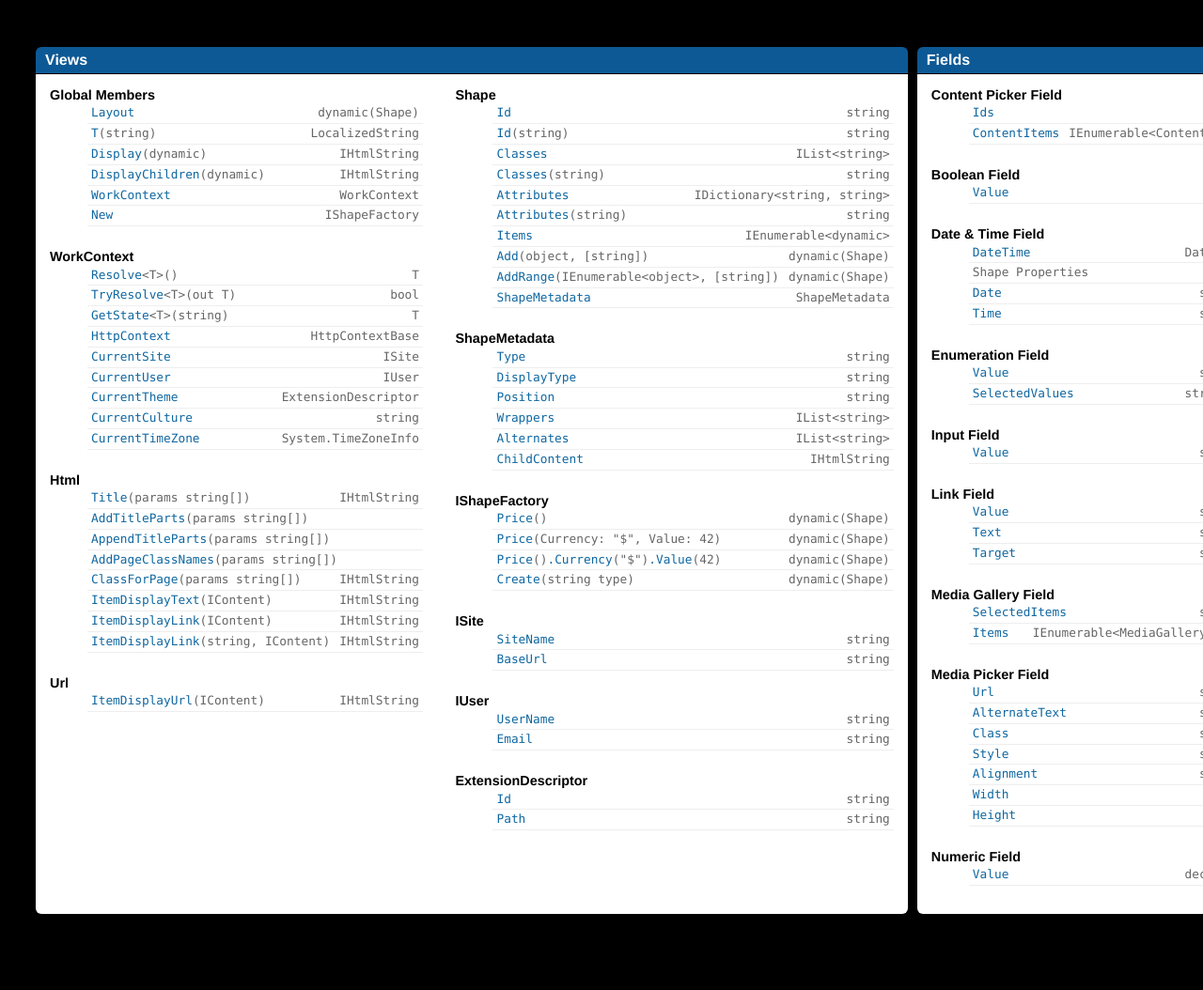
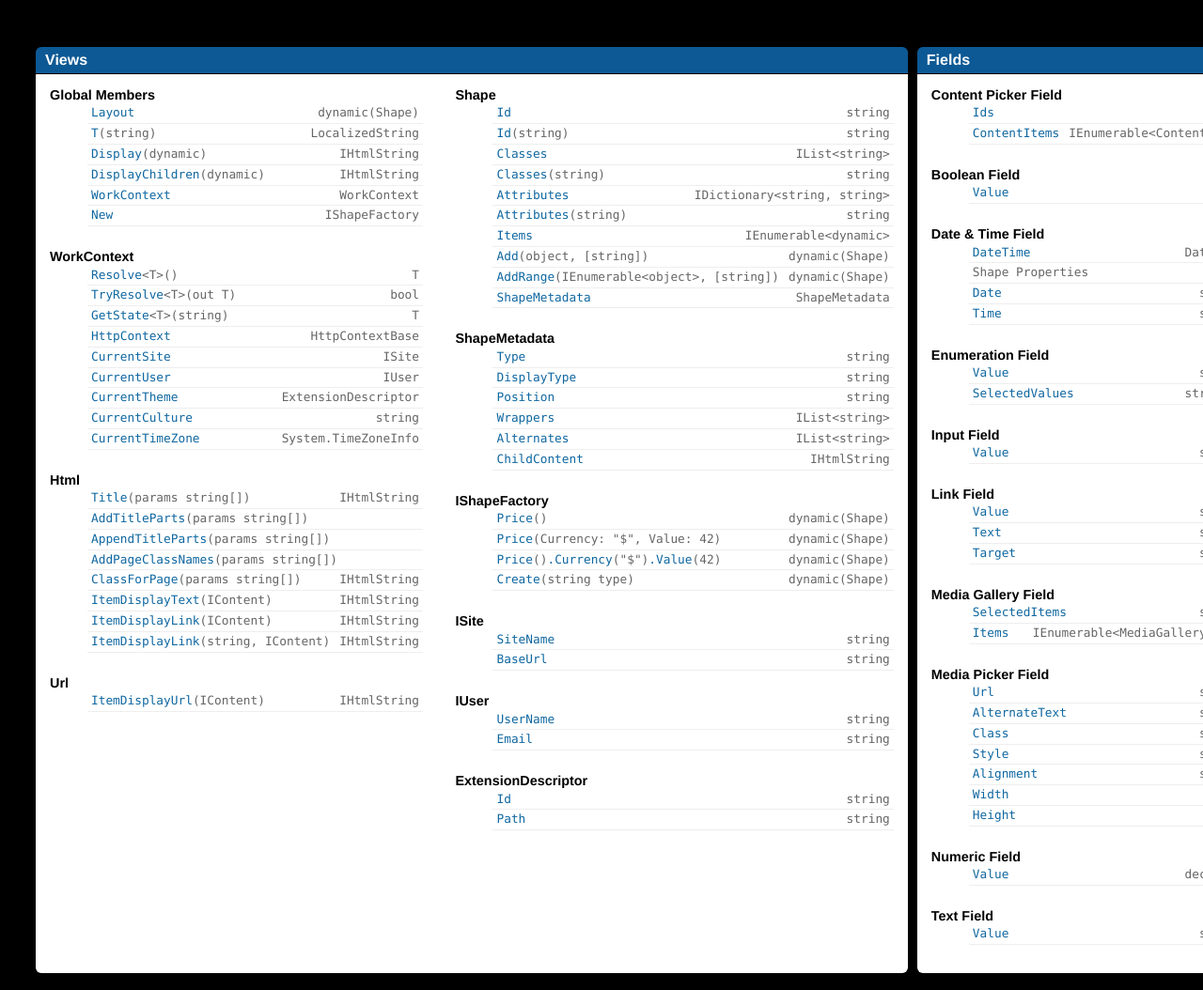
Before and after one commit to sebastienros/CheatSheet, a plain HTML site: page index.html in a window 1280 px wide. Shown: the top 1054 px of the page at 94% size. Before the commit the page ends 991 px from the top, so only its background shows below. Drawn offline with nearby package versions, Linux system fonts and the light colour scheme.

Commit message:
Adding the Text Field properties

```diff
--- a/index.html
+++ b/index.html
@@ -239,6 +239,12 @@
 							<li><a class="v1-" title="The value of the field." href="#">Value<span class="type">decimal?</span></a></li>
 						</ul>
 					</section>
+					<section>
+						<h2>Text Field</h2>
+						<ul>
+							<li><a class="v1-" title="The value of the field." href="#">Value<span class="type">string</span></a></li>
+						</ul>
+					</section>
 				</div>
 			</article>
 
```
